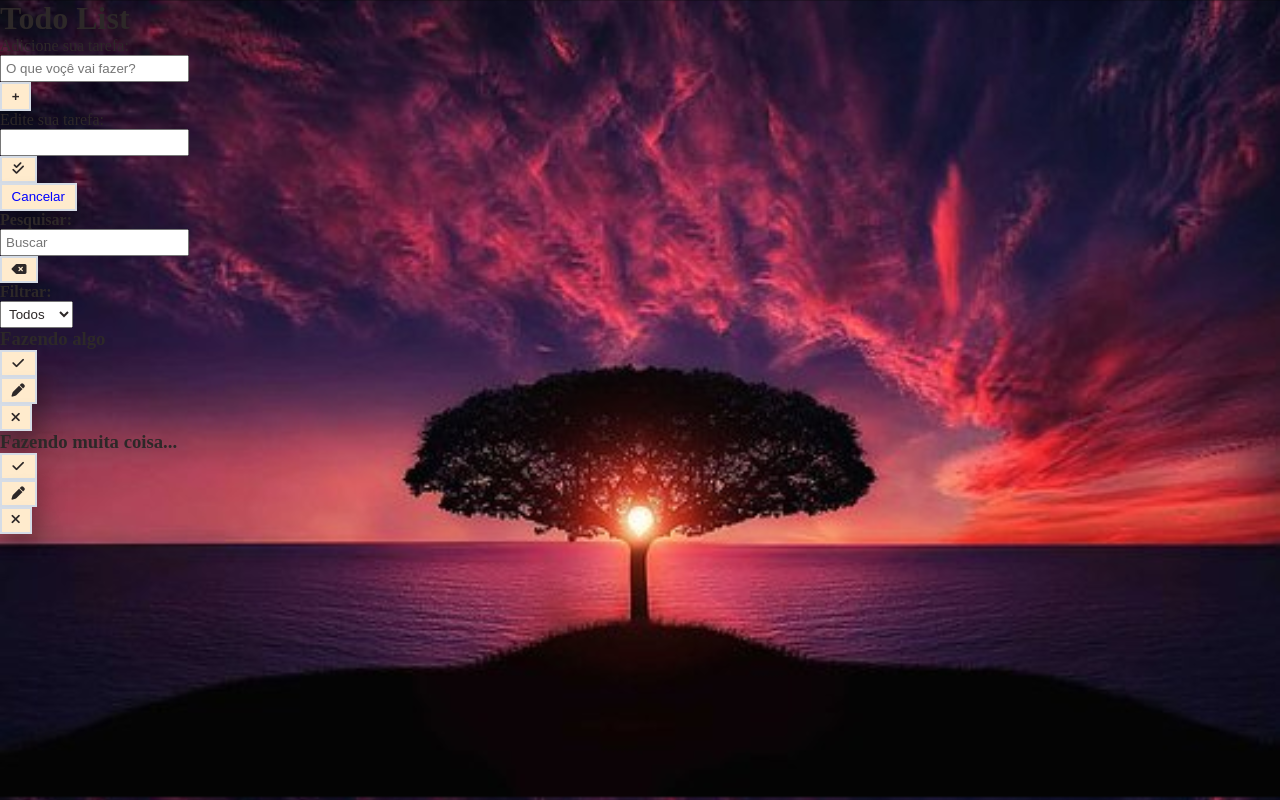
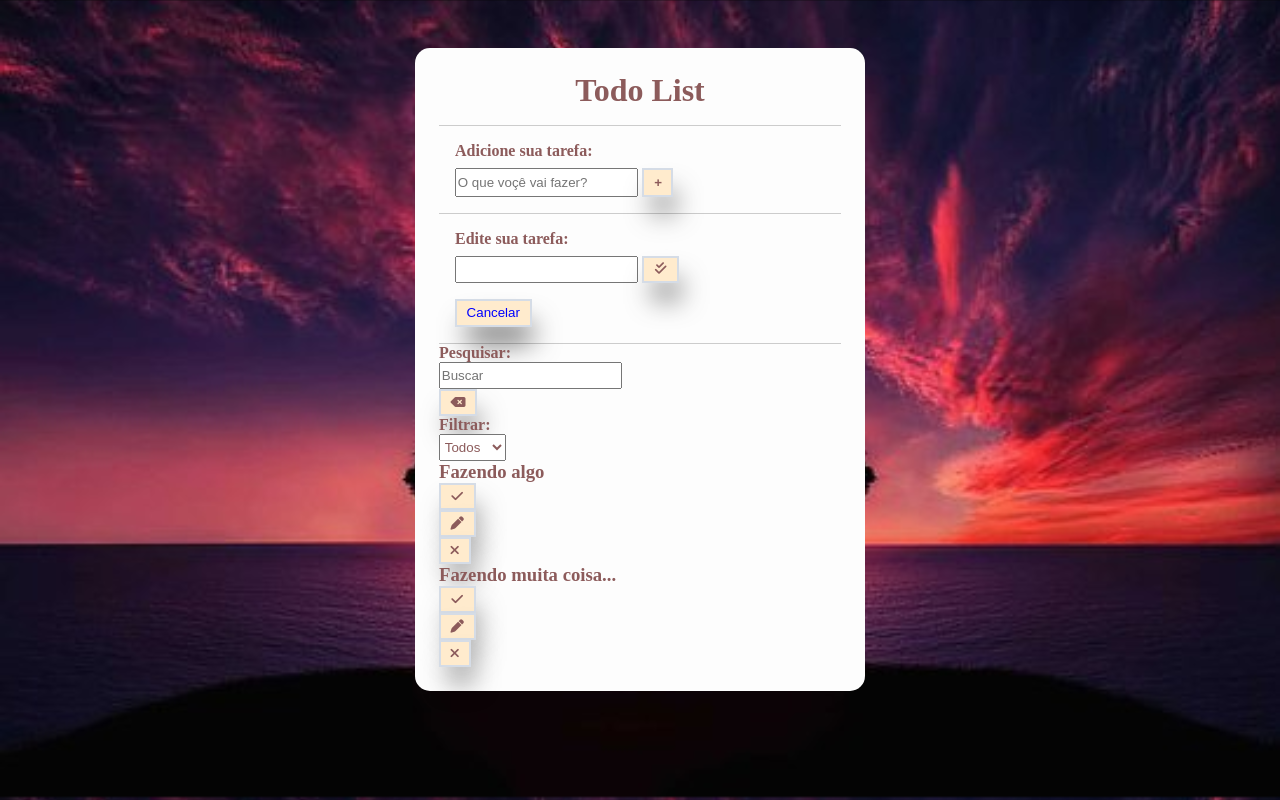
Before and after one commit to RicardoAugusto1986/To-do-list-2, a plain HTML site: page index.html in a window 1280 px wide. Drawn offline with Linux system fonts and the light colour scheme.

Commit message:
Adicionado alguns  estilos no css

```diff
--- a/css/styles.css
+++ b/css/styles.css
@@ -3,7 +3,7 @@
 * {
     padding: 0;
     margin: 0;
-    color: rgb(45, 40, 40);
+    color: rgb(140, 91, 91);
     box-sizing: border-box;
 }
 
@@ -43,5 +43,52 @@ button i {
 
 input,
 select {
-    padding: .25rem;
-}
+    padding: .25rem .05rem;
+    }
+
+    .hide {
+        display: none;
+    }
+
+    /* TODO header */
+
+    .todo-container {
+        max-width: 450px;
+        margin: 3rem auto;
+        background-color: #fdfdfd;
+        padding: 1.5rem;
+        border-radius: 15px;
+    }
+
+    .todo-container header {
+        text-align: center;
+        padding: 0 1rem 1rem;
+        border-bottom: 1px solid #ccc;
+    }
+
+    /* Todo forme*/
+
+    #todo-form,
+    #edit-form {
+        padding: 1rem;
+        border-bottom: 1px solid #ccc;
+    }
+
+    #todo-form p,
+    #edit-form p {
+        margin-bottom: 0.5rem;
+        font-weight: bold;
+    }
+
+    .form-control {
+        display: flex;
+    }
+
+    .form-control input {
+        margin-right: .3rem;
+    }
+
+    #cancel-edit-btn {
+        margin-top: 1rem;
+    }
+/* TODO toolbar */
--- a/index.html
+++ b/index.html
@@ -17,7 +17,7 @@
 </head>
 
 <body>
-<div class="todo-contanier">
+<div class="todo-container">
     <header>
         <h1>Todo List</h1>
     </header>
@@ -30,9 +30,9 @@
             </button>
         </div>
     </form>
-    <form id="edit-form">
+    <form id="edit-form" class="">
         <p>Edite sua tarefa:</p>
-        <div class="form_control">
+        <div class="form-control">
             <input type="text" id="edit-input">
             <button type="submit">
                 <i class="fa-solid fa-check-double"></i>
```
